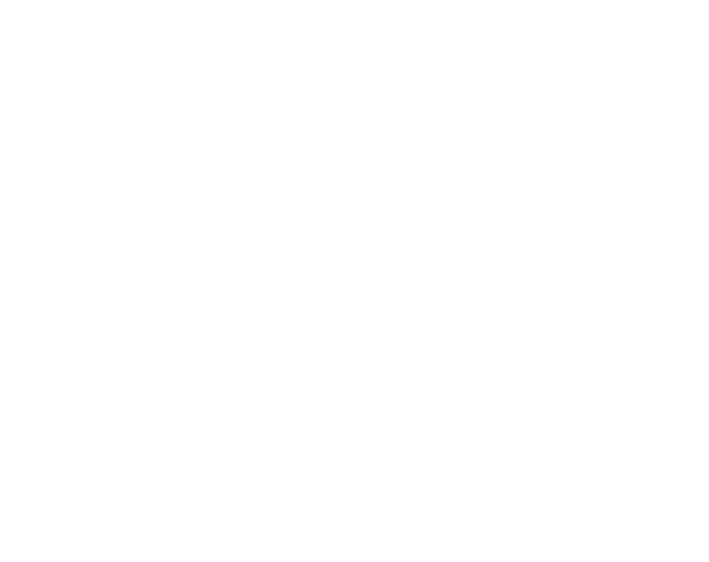
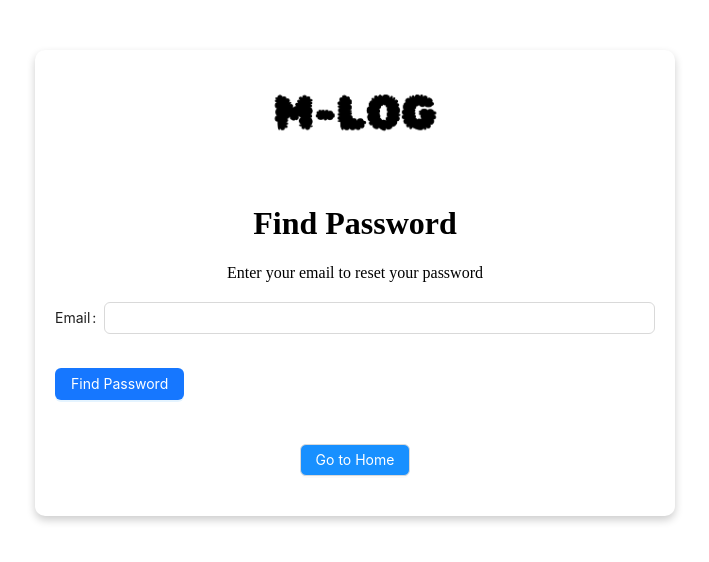
Before and after one commit to map-log/mlog-view, a Vue app: page /findPwd in a window 1280 px wide. Before the commit this address had no page. Shown: the top 562 px of the page, without its empty margins (285-994 px from the left). Built offline with nearby package versions, Linux system fonts and the light colour scheme.

Commit message:
feat:findPwdPage 추가

```diff
--- a/src/router/index.js
+++ b/src/router/index.js
@@ -3,6 +3,7 @@
 import LogInView from "@/views/LogInView.vue";
 import UserInfoView from "@/views/UserInfoView.vue";
 import JoinView from "@/views/JoinView.vue"
+import FindPwdView from "@/views/FindPwdView.vue"
 
 const router = createRouter({
   history: createWebHistory(import.meta.env.BASE_URL),
@@ -27,6 +28,11 @@
       name: "Join",
       component: JoinView,
     },
+    {
+      path: "/findPwd",
+      name: "findPwd",
+      component: FindPwdView,
+    },
   ],
 });
 
--- /dev/null
+++ b/src/views/FindPwdView.vue
@@ -0,0 +1,125 @@
+<template>
+  <div class="findpwd-page">
+    <div class="findpwd-header">
+      <img src="@/assets/m-log-logo.png" alt="find password image" class="findpwd-image" />
+      <h1>Find Password</h1>
+      <p>Enter your email to reset your password</p>
+    </div>
+    <a-form :model="findPwdData" @finish="onFindPwd" class="findpwd-form">
+      <a-form-item label="Email" name="email"
+        rules="[ { required: true, type: 'email', message: 'Please input a valid email!' } ]">
+        <a-input v-model:value="findPwdData.email" />
+      </a-form-item>
+      <a-form-item>
+        <a-button type="primary" html-type="submit" class="reset-button">
+          Find Password
+        </a-button>
+      </a-form-item>
+    </a-form>
+    <!-- 결과 메시지 표시 -->
+    <div v-if="message" :class="`message ${messageType}`">{{ message }}</div>
+    <!-- 메인 페이지로 이동하는 버튼 -->
+    <a-button type="default" class="home-button" @click="goHome">
+      Go to Home
+    </a-button>
+  </div>
+</template>
+
+<script setup>
+import { reactive, ref } from 'vue';
+import { useRouter } from 'vue-router';
+
+// 가상의 사용자 데이터베이스
+const userDatabase = {
+  'jane.doe@example.com': 'password123',
+  'john.doe@example.com': 'mypassword'
+};
+
+// 비밀번호 찾기 데이터 예제
+const findPwdData = reactive({
+  email: ''
+});
+
+// 메시지 상태
+const message = ref('');
+const messageType = ref(''); // 'success' 또는 'error'로 설정
+
+// 라우터 사용 설정
+const router = useRouter();
+
+const onFindPwd = () => {
+  if (findPwdData.email in userDatabase) {
+    // 성공 시 메시지 설정
+    message.value = `Password for ${findPwdData.email}: ${userDatabase[findPwdData.email]}`;
+    messageType.value = 'success';
+  } else {
+    // 오류 시 메시지 설정
+    message.value = 'Email not found. Please try again.';
+    messageType.value = 'error';
+  }
+};
+
+const goHome = () => {
+  router.push({ name: 'home' });
+};
+</script>
+
+<style scoped>
+.findpwd-page {
+  max-width: 600px;
+  margin: 50px auto;
+  padding: 20px;
+  box-shadow: 0 4px 8px rgba(0, 0, 0, 0.2);
+  border-radius: 10px;
+  background: #ffffff;
+}
+
+.findpwd-header {
+  text-align: center;
+  margin-bottom: 20px;
+}
+
+.findpwd-image {
+  width: auto;
+  height: 100px;
+  border-radius: 50%;
+  margin-bottom: 10px;
+}
+
+.findpwd-form {
+  display: flex;
+  flex-direction: column;
+}
+
+.reset-button {
+  margin-top: 10px;
+}
+
+.home-button {
+  display: block;
+  margin: 20px auto;
+  background-color: #1890ff;
+  color: white;
+}
+
+/* 메시지 스타일 */
+.message {
+  margin: 20px auto;
+  padding: 10px;
+  text-align: center;
+  border-radius: 5px;
+  max-width: 600px;
+}
+
+.message.success {
+  background-color: #f6ffed;
+  color: #52c41a;
+  border: 1px solid #b7eb8f;
+}
+
+.message.error {
+  background-color: #fff1f0;
+  color: #ff4d4f;
+  border: 1px solid #ffa39e;
+}
+</style>
--- a/src/views/LogInView.vue
+++ b/src/views/LogInView.vue
@@ -21,7 +21,7 @@
       <a-form-item name="remember" no-style>
         <a-checkbox v-model:checked="formState.remember">Remember me</a-checkbox>
       </a-form-item>
-      <a class="login-form-forgot" href="">Forgot password</a>
+      <a class="login-form-forgot" @click="navigateToFindPwd">Forgot password</a>
     </a-form-item>
 
     <a-form-item>
@@ -58,6 +58,9 @@
 
 const navigateToJoin = () => {
   router.push({ name: 'Join' });
+};
+const navigateToFindPwd = () => {
+  router.push({ name: 'findPwd' });
 };
 </script>
 
```
